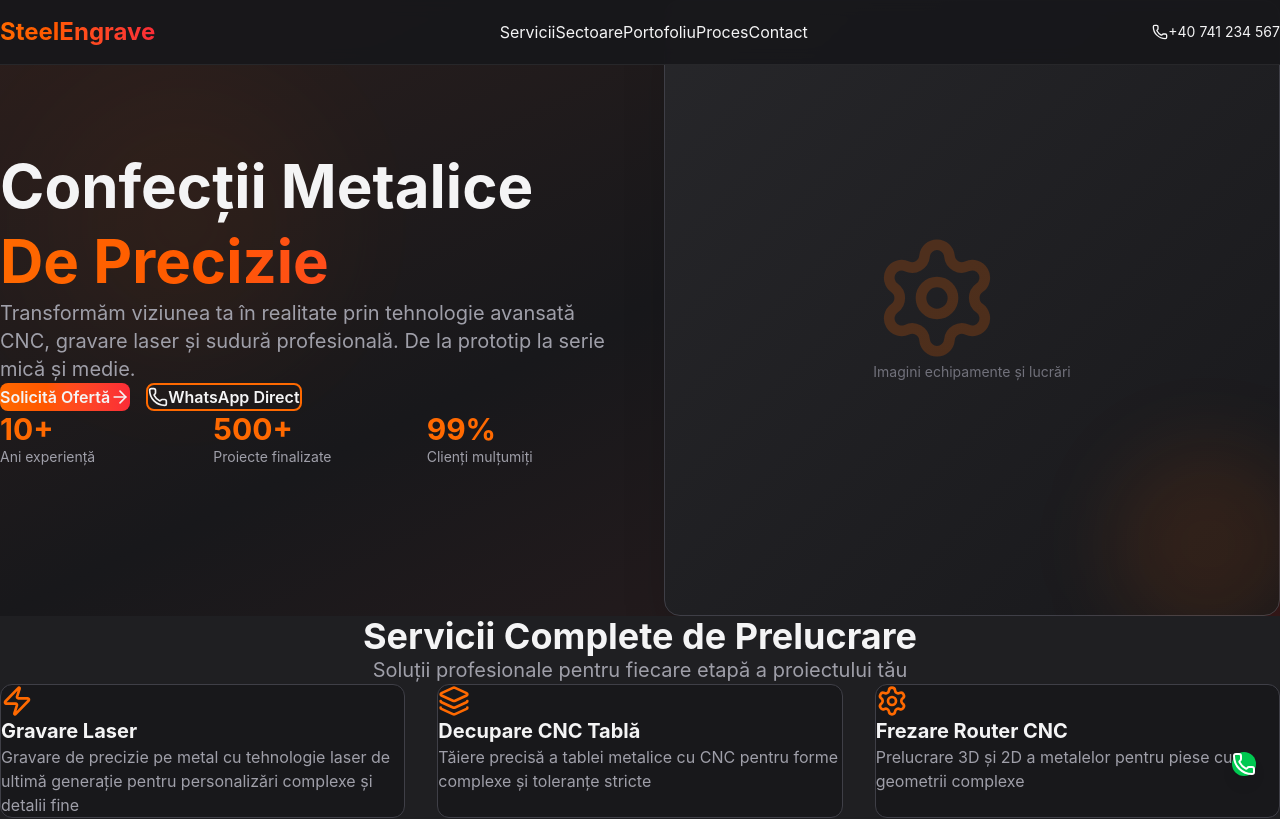
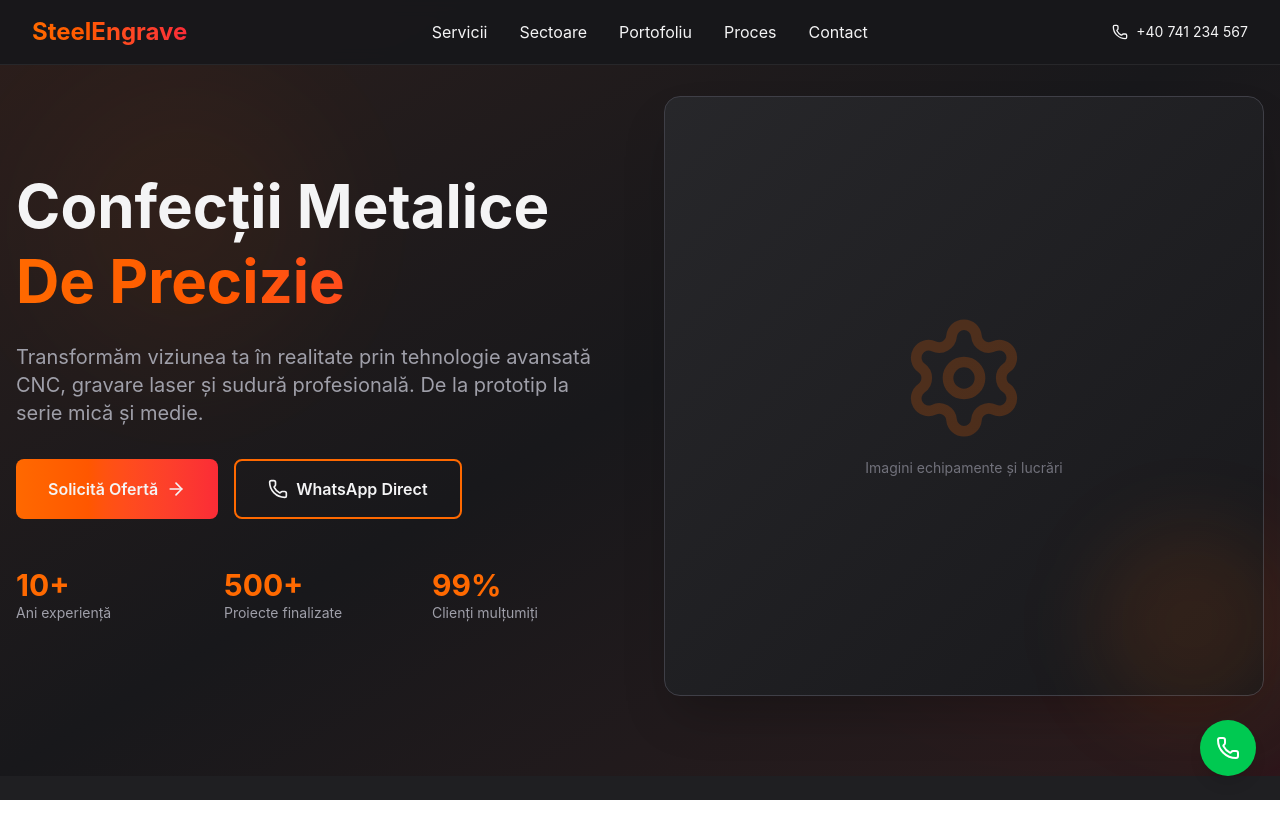
Before and after one commit to me1eaca/steelengrave-site, a Next.js app: page / in a window 1280 px wide. Shown: the top 819 px of the page. Built offline with nearby package versions, Linux system fonts and the light colour scheme.

Commit message:
Fix layout alignment - prevent horizontal overflow

```diff
--- a/app/globals.css
+++ b/app/globals.css
@@ -1,8 +1,15 @@
 @import "tailwindcss";
 
-* {
+html,
+body {
   margin: 0;
   padding: 0;
+  width: 100%;
+  height: 100%;
+  overflow-x: hidden;
+}
+
+* {
   box-sizing: border-box;
 }
 
@@ -15,3 +22,8 @@ body {
   -webkit-font-smoothing: antialiased;
   -moz-osx-font-smoothing: grayscale;
 }
+
+#__next {
+  width: 100%;
+  height: 100%;
+}
```
